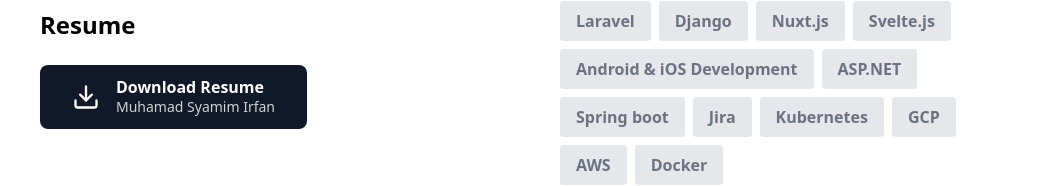
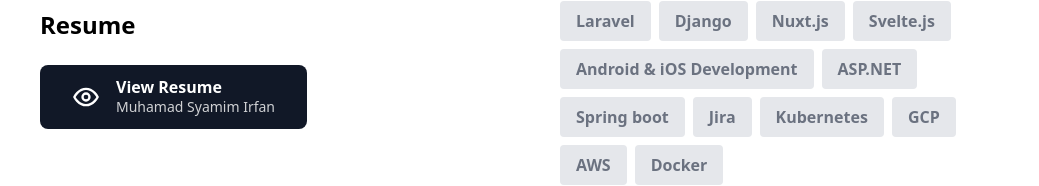
Before and after one commit to syamimirfan/syamimdev, a Next.js app: page /AboutSection in a window 1280 px wide. Shown: the part 827-1013 px from the top of the page, without its empty margins (120-1159 px from the left). Built offline with nearby package versions, Linux system fonts and the light colour scheme.

Commit message:
change the deisgn

```diff
--- a/app/about/about-section.tsx
+++ b/app/about/about-section.tsx
@@ -108,7 +108,7 @@
               Resume
             </h1>
             <Link
-              href="https://drive.google.com/file/d/1p6XFhUO93IHM7T3o4NjYeQG3tIEd2pm8/view?usp=sharing"
+              href="https://drive.google.com/file/d/1foN1EJlulmtgcO5FzLUdRhcc7ZbxZokn/view?usp=sharing"
               target="_blank"
             >
               <span className="mx-auto md:mx-0 flex w-fit items-center gap-4 rounded-lg px-8 py-3 text-left transition-colors bg-gray-900 text-white hover:bg-gray-700 dark:bg-white dark:text-gray-900 dark:hover:bg-gray-200">
@@ -123,12 +123,11 @@
                   className="h-7 w-7 shrink-0"
                   aria-hidden="true"
                 >
-                  <path d="M21 15v4a2 2 0 0 1-2 2H5a2 2 0 0 1-2-2v-4" />
-                  <polyline points="7 10 12 15 17 10" />
-                  <line x1="12" y1="15" x2="12" y2="3" />
+                  <path d="M2 12s3.5-7 10-7 10 7 10 7-3.5 7-10 7-10-7-10-7z" />
+                  <circle cx="12" cy="12" r="3" />
                 </svg>
                 <span className="flex flex-col leading-tight">
-                  <span className="font-semibold">Download Resume</span>
+                  <span className="font-semibold">View Resume</span>
                   <span className="text-sm opacity-80">
                     Muhamad Syamim Irfan
                   </span>
```
